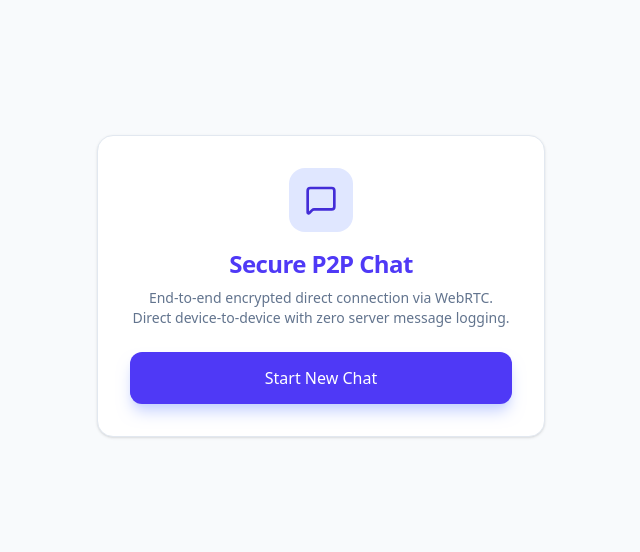
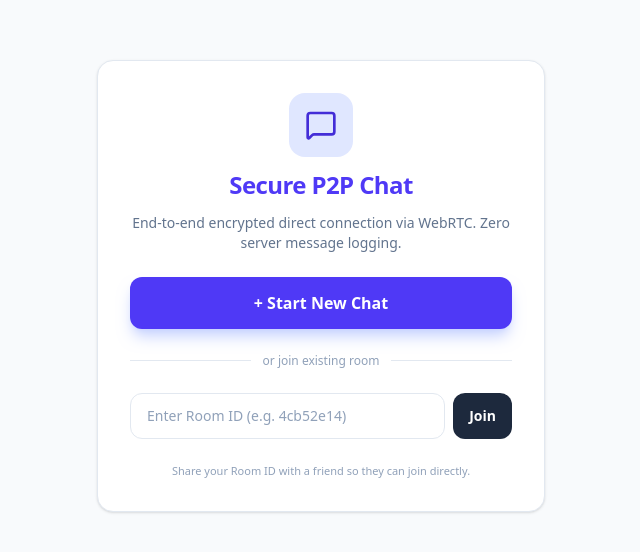
Before and after one commit to minhduong2602/ChatP2P, a React (Vite) app: page / in a window 1280 px wide. Shown: the part 114-666 px from the top of the page, without its empty margins (319-959 px from the left). Built offline with nearby package versions, Linux system fonts and the light colour scheme.

Commit message:
feat: implement WebRTC P2P chat interface with room management and QR sharing

```diff
--- a/src/App.tsx
+++ b/src/App.tsx
@@ -8,6 +8,8 @@
 
 export default function App() {
   const [roomId, setRoomId] = useState<string | null>(null);
+  const [joinInput, setJoinInput] = useState("");
+  const [joinError, setJoinError] = useState("");
 
   useEffect(() => {
     const params = new URLSearchParams(window.location.search);
@@ -23,26 +25,83 @@
     setRoomId(newRoom);
   };
 
+  const handleJoinRoom = () => {
+    const room = joinInput.trim().toLowerCase().replace(/[^a-z0-9-]/g, "");
+    if (!room) {
+      setJoinError("Please enter a valid Room ID.");
+      return;
+    }
+    window.history.pushState({}, "", `?room=${room}`);
+    setRoomId(room);
+  };
+
+  const handleJoinKeyDown = (e: React.KeyboardEvent<HTMLInputElement>) => {
+    if (e.key === "Enter") handleJoinRoom();
+  };
+
   if (!roomId) {
     return (
       <div className="h-[100dvh] max-h-[100dvh] w-screen bg-[#f8fafc] text-[#1e293b] font-sans flex items-center justify-center p-4 overflow-hidden">
-        <div className="max-w-md w-full bg-white rounded-2xl shadow-sm border border-slate-200 p-8 text-center space-y-6">
-          <div className="w-16 h-16 bg-indigo-100 text-indigo-700 rounded-2xl flex items-center justify-center mx-auto mb-4 font-bold">
-            <MessageSquare size={32} />
-          </div>
-          <div className="space-y-2">
+        <div className="max-w-md w-full bg-white rounded-2xl shadow-sm border border-slate-200 p-8 space-y-6">
+          {/* Header */}
+          <div className="text-center space-y-3">
+            <div className="w-16 h-16 bg-indigo-100 text-indigo-700 rounded-2xl flex items-center justify-center mx-auto font-bold">
+              <MessageSquare size={32} />
+            </div>
             <h1 className="text-2xl font-bold tracking-tight text-indigo-600">Secure P2P Chat</h1>
             <p className="text-slate-500 text-sm">
-              End-to-end encrypted direct connection via WebRTC. Direct device-to-device with zero server message logging.
+              End-to-end encrypted direct connection via WebRTC. Zero server message logging.
             </p>
           </div>
+
+          {/* Create new room */}
           <button
             id="start-chat-btn"
             onClick={handleCreateRoom}
-            className="w-full bg-indigo-600 hover:bg-indigo-700 text-white rounded-xl py-3.5 px-4 font-medium transition-colors shadow-lg shadow-indigo-200 cursor-pointer"
+            className="w-full bg-indigo-600 hover:bg-indigo-700 text-white rounded-xl py-3.5 px-4 font-semibold transition-colors shadow-lg shadow-indigo-200 cursor-pointer"
           >
-            Start New Chat
+            + Start New Chat
           </button>
+
+          {/* Divider */}
+          <div className="flex items-center gap-3">
+            <div className="flex-1 h-px bg-slate-200" />
+            <span className="text-xs text-slate-400 font-medium">or join existing room</span>
+            <div className="flex-1 h-px bg-slate-200" />
+          </div>
+
+          {/* Join existing room */}
+          <div className="space-y-2">
+            <div className="flex gap-2">
+              <input
+                id="join-room-input"
+                type="text"
+                value={joinInput}
+                onChange={(e) => {
+                  setJoinInput(e.target.value);
+                  setJoinError("");
+                }}
+                onKeyDown={handleJoinKeyDown}
+                placeholder="Enter Room ID (e.g. 4cb52e14)"
+                className="flex-1 border border-slate-200 rounded-xl px-4 py-3 text-sm text-slate-700 placeholder:text-slate-400 focus:outline-none focus:ring-2 focus:ring-indigo-400 focus:border-transparent transition-all"
+              />
+              <button
+                id="join-room-btn"
+                onClick={handleJoinRoom}
+                className="px-4 py-3 bg-slate-800 hover:bg-slate-700 text-white rounded-xl text-sm font-semibold transition-colors cursor-pointer shrink-0"
+              >
+                Join
+              </button>
+            </div>
+            {joinError && (
+              <p className="text-xs text-rose-500 px-1">{joinError}</p>
+            )}
+          </div>
+
+          {/* Footer note */}
+          <p className="text-center text-[11px] text-slate-400">
+            Share your Room ID with a friend so they can join directly.
+          </p>
         </div>
       </div>
     );
```
